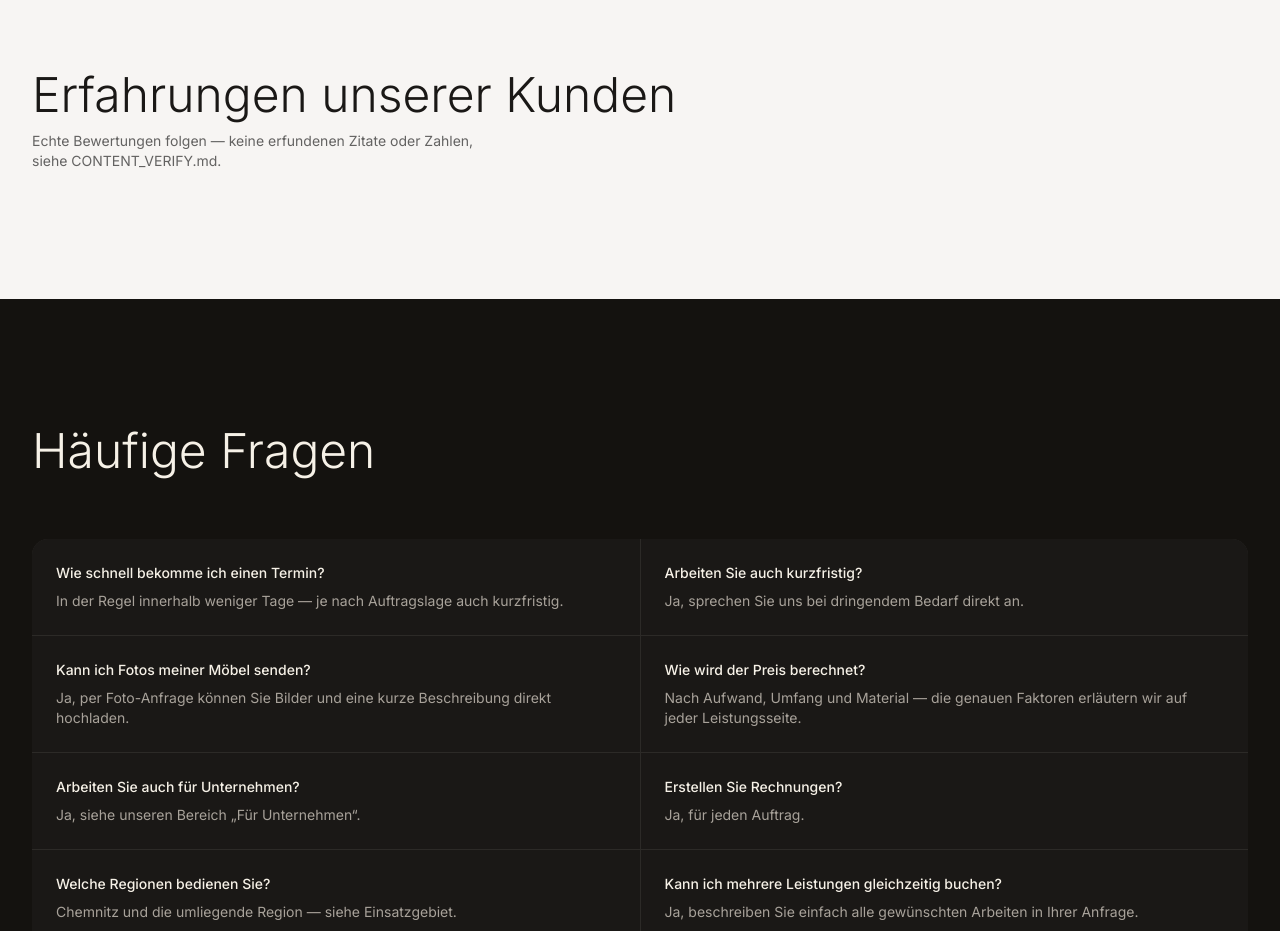
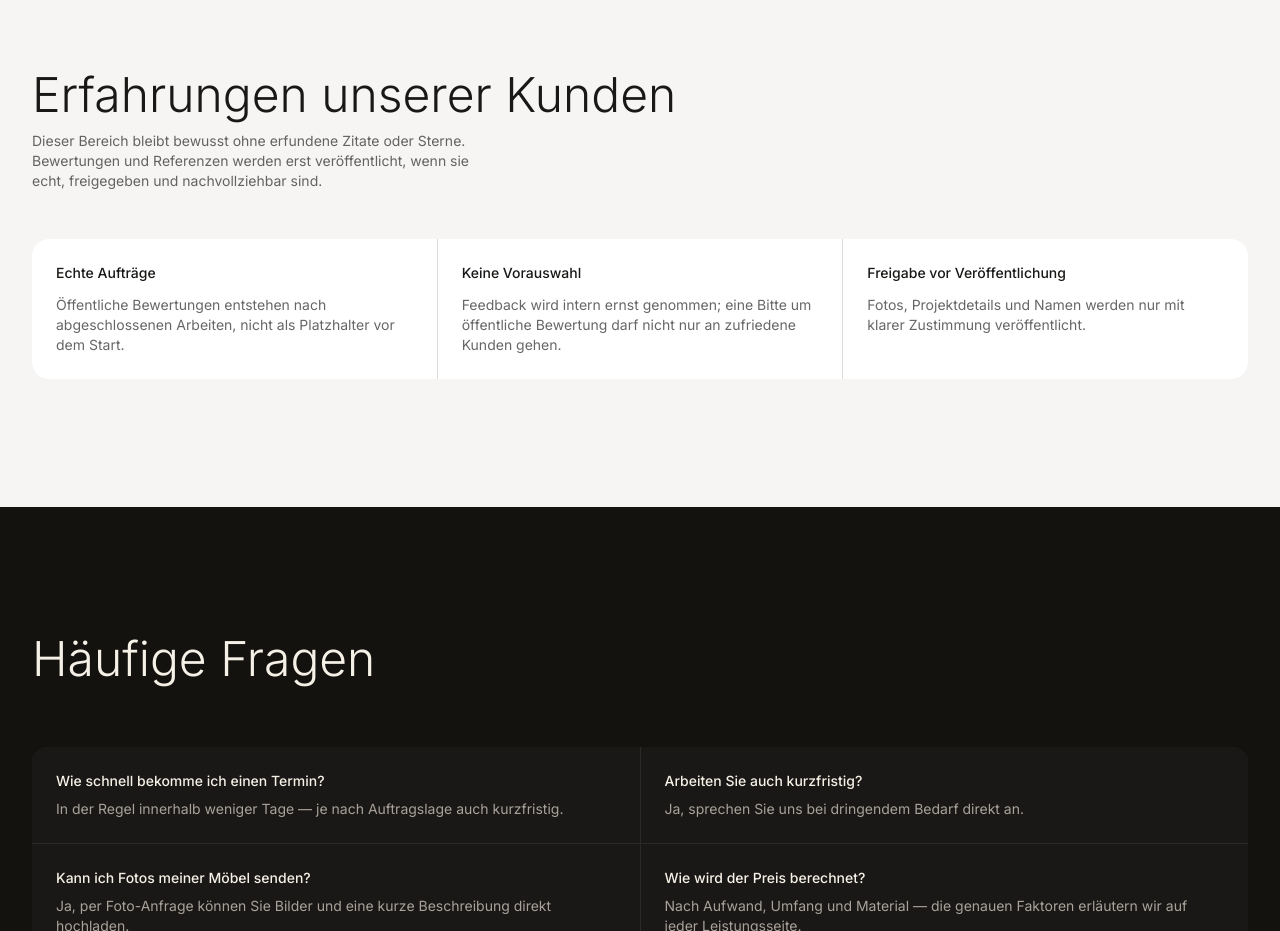
Before and after one commit to whymsiluxe/grandmont-group-website, a Next.js app: page /de in a window 1280 px wide. Shown: the part 3520-4451 px from the top of the page. Built offline with nearby package versions, Linux system fonts and the light colour scheme.

Commit message:
feat: replace placeholder reviews with trust policy

```diff
--- a/src/components/home/Testimonials.tsx
+++ b/src/components/home/Testimonials.tsx
@@ -2,14 +2,42 @@
 import { Container } from "@/components/layout/Container";
 import { FadeIn } from "@/components/motion/FadeIn";
 
-const COPY: Record<Locale, { title: string; sub: string }> = {
+const COPY: Record<Locale, { title: string; sub: string; principles: { title: string; body: string }[] }> = {
   de: {
     title: "Erfahrungen unserer Kunden",
-    sub: "Echte Bewertungen folgen — keine erfundenen Zitate oder Zahlen, siehe CONTENT_VERIFY.md.",
+    sub: "Dieser Bereich bleibt bewusst ohne erfundene Zitate oder Sterne. Bewertungen und Referenzen werden erst veröffentlicht, wenn sie echt, freigegeben und nachvollziehbar sind.",
+    principles: [
+      {
+        title: "Echte Aufträge",
+        body: "Öffentliche Bewertungen entstehen nach abgeschlossenen Arbeiten, nicht als Platzhalter vor dem Start.",
+      },
+      {
+        title: "Keine Vorauswahl",
+        body: "Feedback wird intern ernst genommen; eine Bitte um öffentliche Bewertung darf nicht nur an zufriedene Kunden gehen.",
+      },
+      {
+        title: "Freigabe vor Veröffentlichung",
+        body: "Fotos, Projektdetails und Namen werden nur mit klarer Zustimmung veröffentlicht.",
+      },
+    ],
   },
   en: {
     title: "What our clients say",
-    sub: "Real reviews to follow — no fabricated quotes or figures, see CONTENT_VERIFY.md.",
+    sub: "This section intentionally avoids fabricated quotes or star ratings. Reviews and references are published only when they are real, approved and traceable.",
+    principles: [
+      {
+        title: "Real work only",
+        body: "Public reviews follow completed jobs, not placeholder content before launch.",
+      },
+      {
+        title: "No preselection",
+        body: "Feedback is handled internally; public review requests must not be sent only to happy clients.",
+      },
+      {
+        title: "Approval first",
+        body: "Photos, project details and names are published only with clear consent.",
+      },
+    ],
   },
 };
 
@@ -23,6 +51,15 @@
           <h2 className="mb-3 text-3xl font-light lg:text-5xl">{copy.title}</h2>
           <p className="max-w-md text-sm text-black/60">{copy.sub}</p>
         </FadeIn>
+
+        <div className="mt-12 grid gap-px overflow-hidden rounded-2xl bg-black/10 md:grid-cols-3">
+          {copy.principles.map((item, index) => (
+            <FadeIn key={item.title} delay={index * 0.05} className="bg-white p-6">
+              <h3 className="mb-3 text-sm font-medium">{item.title}</h3>
+              <p className="text-sm text-black/60">{item.body}</p>
+            </FadeIn>
+          ))}
+        </div>
       </Container>
     </section>
   );
```
Also changed, not shown: 1 other file (tests, documents, lock files or other folders).
